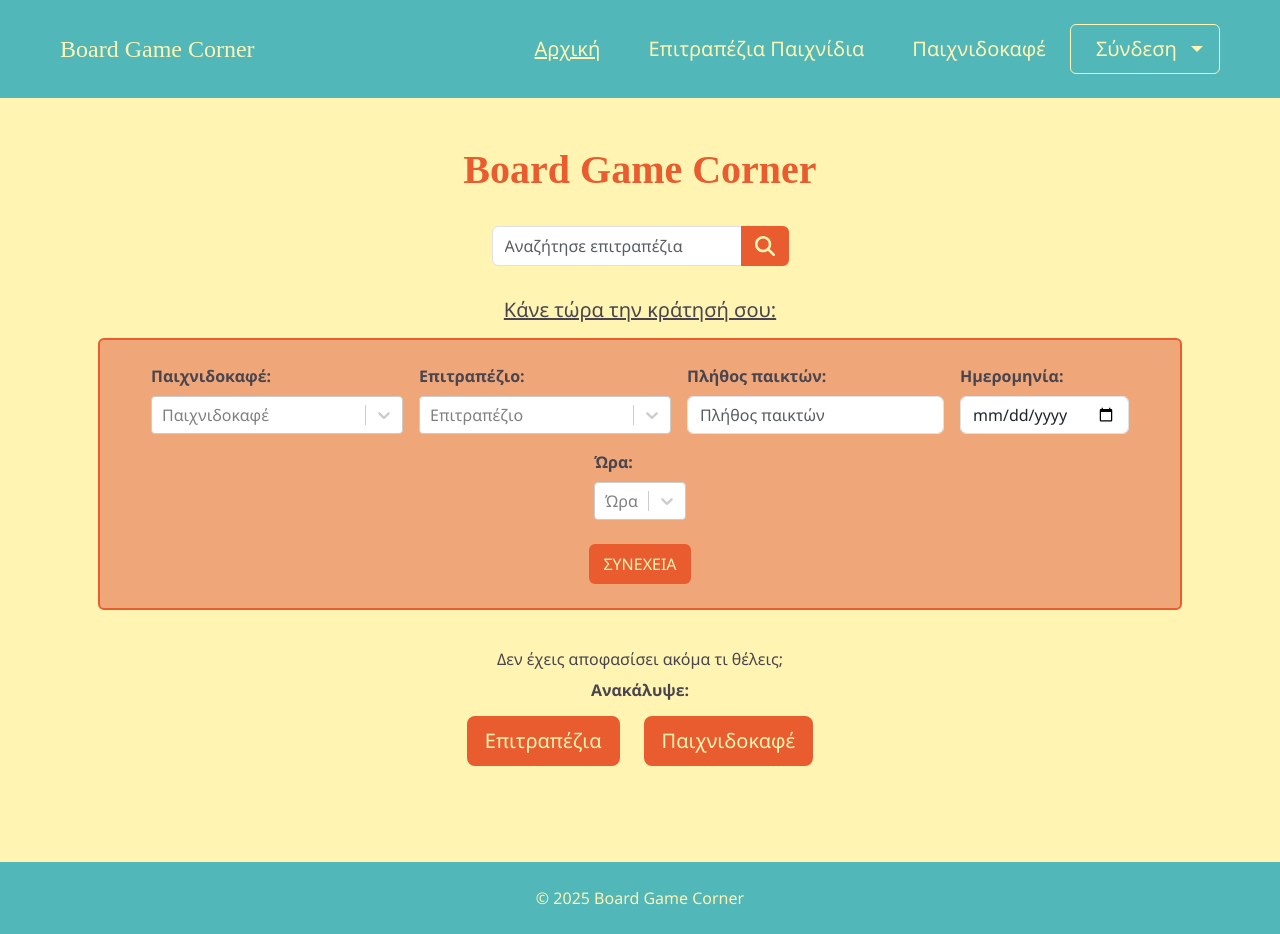
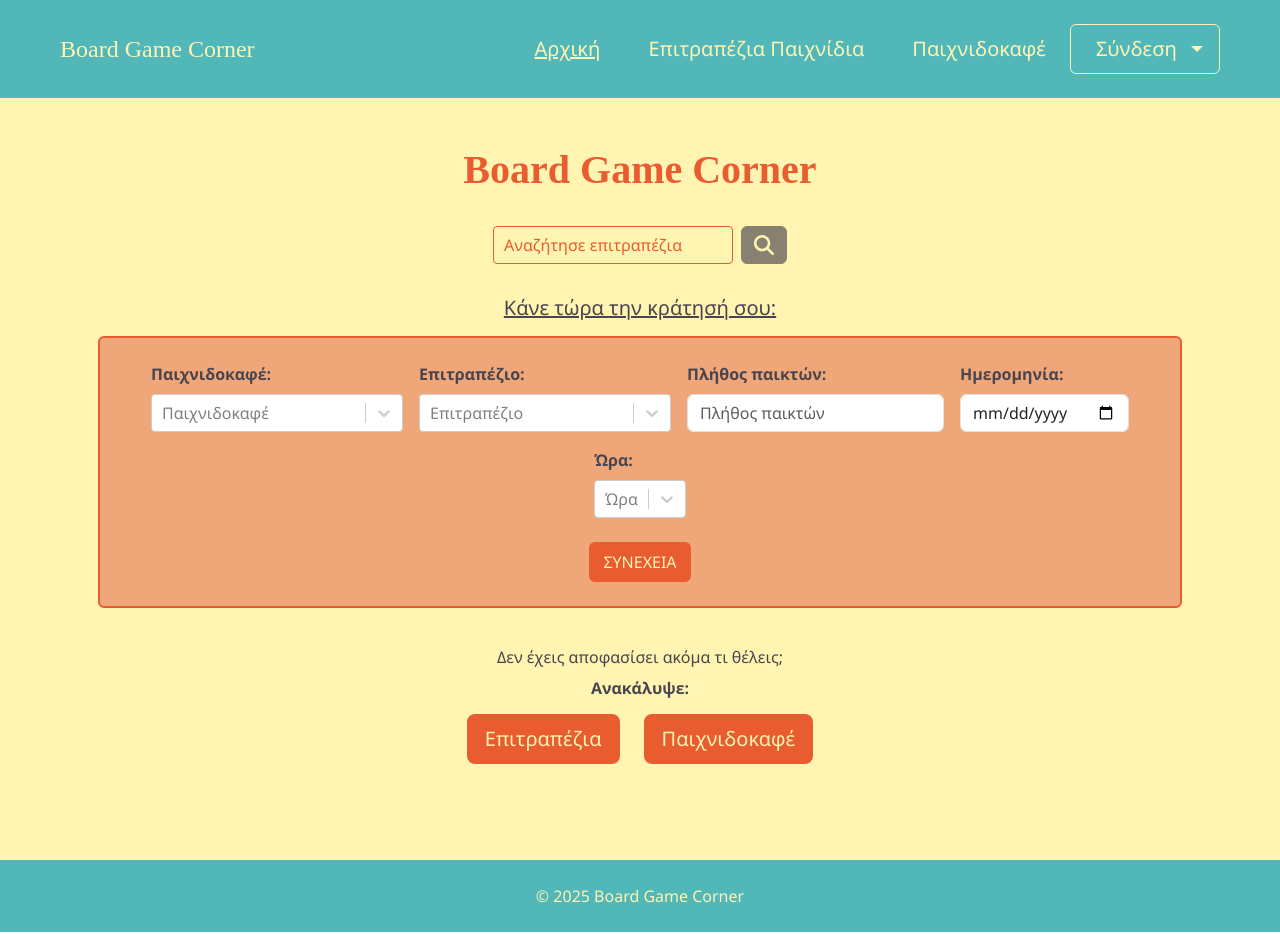
Before and after one commit to stellavl/board-game-corner, a React (Create React App) app in the folder frontend/: page /home in a window 1280 px wide. Built offline with nearby package versions, Linux system fonts and the light colour scheme; the HTML template or start-up script is replaced by a standard one.

Commit message:
replace search bar with bar game select bar

```diff
--- /dev/null
+++ b/frontend/src/components/common/BoardGameSelectBar.jsx
@@ -0,0 +1,121 @@
+import React, { useState } from 'react';
+import Select from 'react-select';
+import boardGames from '../../data/boardGames';
+import { Button } from 'react-bootstrap';
+import { FontAwesomeIcon } from '@fortawesome/react-fontawesome';
+import { faSearch } from '@fortawesome/free-solid-svg-icons';
+import { useNavigate } from 'react-router-dom';
+
+const BoardGameSelectBar = () => {
+    const [isHovered, setIsHovered] = useState(false);
+    const [selectedGame, setSelectedGame] = useState(null);
+    const [searchText, setSearchText] = useState('');
+    const navigate = useNavigate();
+
+    const boardGameOptions = boardGames
+        .filter(game => game.name.toLowerCase().includes(searchText.toLowerCase()))
+        .map(game => ({
+            value: game.id,
+            label: game.name
+        }));
+
+    const handleSearchClick = () => {
+        if (selectedGame) {
+            navigate(`/boardgames/${selectedGame.label}`);
+        }
+    };
+
+    const handleMouseEnter = () => setIsHovered(true);
+    const handleMouseLeave = () => setIsHovered(false);
+
+    const handleGameSelect = (selectedOption) => {
+        setSelectedGame(selectedOption);
+    };
+
+    const handleInputChange = (newValue) => {
+        setSearchText(newValue);
+    };
+
+    return (
+        <div className="d-flex justify-content-center mb-3">
+            <Select
+                options={searchText.length >= 2 ? boardGameOptions : []}
+                placeholder="Αναζήτησε επιτραπέζια"
+                onChange={handleGameSelect}
+                onInputChange={handleInputChange}
+                isSearchable
+                menuIsOpen={searchText.length >= 2}
+                styles={{
+                    container: (provided) => ({
+                        ...provided,
+                        width: '15rem',
+                    }),
+                    control: (provided, state) => ({
+                        ...provided,
+                        backgroundColor: "var(--color-soft-yellow)",
+                        borderColor: "var(--color-orange)",
+                        borderWidth: "1px",
+                        boxShadow: state.isFocused ? "0 0 5px var(--color-orange)" : "none",
+                        "&:hover": { borderColor: "var(--color-orange)" }
+                    }),
+                    singleValue: (provided) => ({
+                        ...provided,
+                        color: "var(--color-orange)"
+                    }),
+                    placeholder: (provided) => ({
+                        ...provided,
+                        color: "var(--color-orange)"
+                    }),
+                    dropdownIndicator: (provided) => ({
+                        ...provided,
+                        color: searchText.length < 2 ? "var(--color-soft-yellow)" : 'var(--color-orange)',
+                    }),
+                    indicatorSeparator: (provided) => ({
+                        ...provided,
+                        backgroundColor: searchText.length < 2 ? "var(--color-soft-yellow)" : 'var(--color-orange)',
+                    }),
+                    menu: (provided) => ({
+                        ...provided,
+                        backgroundColor: "var(--color-soft-yellow)",
+                        borderColor: "var(--color-orange)"
+                    }),
+                    option: (provided, state) => ({
+                        ...provided,
+                        backgroundColor: state.isSelected ? "var(--color-soft-orange)" : "var(--color-soft-yellow)",
+                        color: "var(--color-orange)",
+                        cursor: 'pointer',
+                        "&:hover": {
+                            backgroundColor: "var(--color-orange)",
+                            color: "var(--color-soft-yellow)"
+                        }
+                    })
+                }}
+                isDisabled={false}
+            />
+            <Button
+                style={{
+                    backgroundColor: selectedGame
+                        ? isHovered
+                            ? 'var(--color-soft-yellow)'
+                            : 'var(--color-orange)'
+                        : 'var(--color-gray-purple)',
+                    border: selectedGame ? '1px solid var(--color-orange)': '1px solid var(--color-gray-purple)',
+                    cursor: selectedGame ? 'pointer' : 'not-allowed',
+                }}
+                className="rounded-end ms-2"
+                onMouseEnter={handleMouseEnter}
+                onMouseLeave={handleMouseLeave}
+                onClick={handleSearchClick}
+                disabled={!selectedGame}
+            >
+                <FontAwesomeIcon
+                    icon={faSearch}
+                    size="lg"
+                    color={selectedGame ? (isHovered ? 'var(--color-orange)' : 'var(--color-soft-yellow)') : 'var(--color-soft-yellow)'}
+                />
+            </Button>
+        </div>
+    );
+};
+
+export default BoardGameSelectBar;
--- a/frontend/src/components/common/BoardGamesContent.jsx
+++ b/frontend/src/components/common/BoardGamesContent.jsx
@@ -1,11 +1,11 @@
 import { React, useState, useEffect } from 'react';
 import { Row, Col, Offcanvas } from 'react-bootstrap';
-import SearchBar from './SearchBar';
 import BoardGameCards from './BoardGameCards';
 import BoardGameFilters from './BoardGameFilters';
 import OrangeButton from './OrangeButton';
 import { useLocation, useNavigate } from 'react-router-dom';
 import boardGames from "../../data/boardGames";
+import BoardGameSelectBar from './BoardGameSelectBar';
 
 const BoardGamesContent = () => {
   const location = useLocation();
@@ -85,7 +85,6 @@ const BoardGamesContent = () => {
 
   const handleClose = () => setShowFilters(false);
   const handleShow = () => setShowFilters(true);
-  const handleSearch = (term) => setSearchTerm(term);
 
   const getHeaderText = () => {
     if ((!searchTerm && filters.categories.length === 0)) {
@@ -97,7 +96,7 @@ const BoardGamesContent = () => {
     <>
       <Row className='mb-4'>
         <Col md={12} xs={12}>
-          <SearchBar placeholder="Αναζήτησε επιτραπέζια" onSearch={handleSearch} />
+          <BoardGameSelectBar/>
         </Col>
       </Row>
 
--- a/frontend/src/components/common/SearchBar.jsx
+++ /dev/null
@@ -1,47 +0,0 @@
-import React, { useState } from 'react';
-import { InputGroup, FormControl, Button } from 'react-bootstrap';
-import { FontAwesomeIcon } from '@fortawesome/react-fontawesome';
-import { faSearch } from '@fortawesome/free-solid-svg-icons';
-
-const SearchBar = ({ placeholder, onSearch }) => {
-    const [isHovered, setIsHovered] = useState(false);
-    const [searchValue, setSearchValue] = useState('');
-
-    const handleMouseEnter = () => setIsHovered(true);
-    const handleMouseLeave = () => setIsHovered(false);
-
-    const handleSearchClick = () => {
-        onSearch(searchValue); // Update the search term in the parent component
-    };
-
-    return (
-        <InputGroup className="mb-3 mx-auto w-100">
-            <FormControl
-                placeholder={placeholder}
-                aria-label="Search"
-                className="rounded-start"
-                value={searchValue}
-                onChange={(e) => setSearchValue(e.target.value)} // Handle input change
-                style={{ width: '250px' }}
-            />
-            <Button
-                style={{
-                    backgroundColor: isHovered ? 'var(--color-soft-yellow)' : 'var(--color-orange)',
-                    border: isHovered ? '2px solid var(--color-orange)' : '2px solid var(--color-orange)',
-                }}
-                className="rounded-end"
-                onMouseEnter={handleMouseEnter}
-                onMouseLeave={handleMouseLeave}
-                onClick={handleSearchClick} // Trigger search on button click
-            >
-                <FontAwesomeIcon
-                    icon={faSearch}
-                    size="lg"
-                    color={isHovered ? 'var(--color-orange)' : 'var(--color-soft-yellow)'}
-                />
-            </Button>
-        </InputGroup>
-    );
-};
-
-export default SearchBar;
--- a/frontend/src/pages/HomePage.jsx
+++ b/frontend/src/pages/HomePage.jsx
@@ -1,12 +1,13 @@
-import React from 'react';
+import React, { useState } from 'react';
 import { Container, Row, Col } from 'react-bootstrap';
 import { useNavigate } from 'react-router-dom';
 import ReservationForm from '../components/common/ReservationForm';
 import OrangeButton from '../components/common/OrangeButton';
-import SearchBar from '../components/common/SearchBar';
+import BoardGameSelectBar from '../components/common/BoardGameSelectBar';
 
-const Home = () => {
+const HomePage = () => {
     const navigate = useNavigate();
+    const [selectedGame, setSelectedGame] = useState(null);
 
     const navigateToBoardGames = () => {
         navigate('/boardgames');
@@ -20,25 +21,29 @@ const Home = () => {
         <Container className='d-flex flex-column justify-content-center align-items-center mt-5'>
             <Row className='mb-4'>
                 <Col>
-                    <h1 className='text-center fw-bold' style={{ color: 'var(--color-orange)', fontFamily: 'var(--font-calligraphic)'}} >Board Game Corner</h1>
+                    <h1 className='text-center fw-bold' style={{ color: 'var(--color-orange)', fontFamily: 'var(--font-calligraphic)' }}>
+                        Board Game Corner
+                    </h1>
                 </Col>
             </Row>
-            <Row>
-                <Col className="w-100">
-                    <SearchBar placeholder="Αναζήτησε επιτραπέζια" />
-                </Col>
-            </Row>
+
+            <BoardGameSelectBar />
 
             <Container className="p-3 text-center">
                 <ReservationForm />
             </Container>
 
             <Row className='mt-4'>
-                <Col >
-                    <h6 className='text-center' style={{ color: 'var(--color-gray-purple)' }} >Δεν έχεις αποφασίσει ακόμα τι θέλεις;</h6>
-                    <h6 className='text-center fw-bold pt-1' style={{ color: 'var(--color-gray-purple)' }} >Ανακάλυψε:</h6>
+                <Col>
+                    <h6 className='text-center' style={{ color: 'var(--color-gray-purple)' }}>
+                        Δεν έχεις αποφασίσει ακόμα τι θέλεις;
+                    </h6>
+                    <h6 className='text-center fw-bold pt-1' style={{ color: 'var(--color-gray-purple)' }}>
+                        Ανακάλυψε:
+                    </h6>
                 </Col>
             </Row>
+
             <Row className='mb-5 mt-2'>
                 <Col className="text-center">
                     <OrangeButton text="Επιτραπέζια" size="btn-lg" onClick={navigateToBoardGames} />
@@ -51,4 +56,4 @@ const Home = () => {
     );
 };
 
-export default Home;
+export default HomePage;
```
